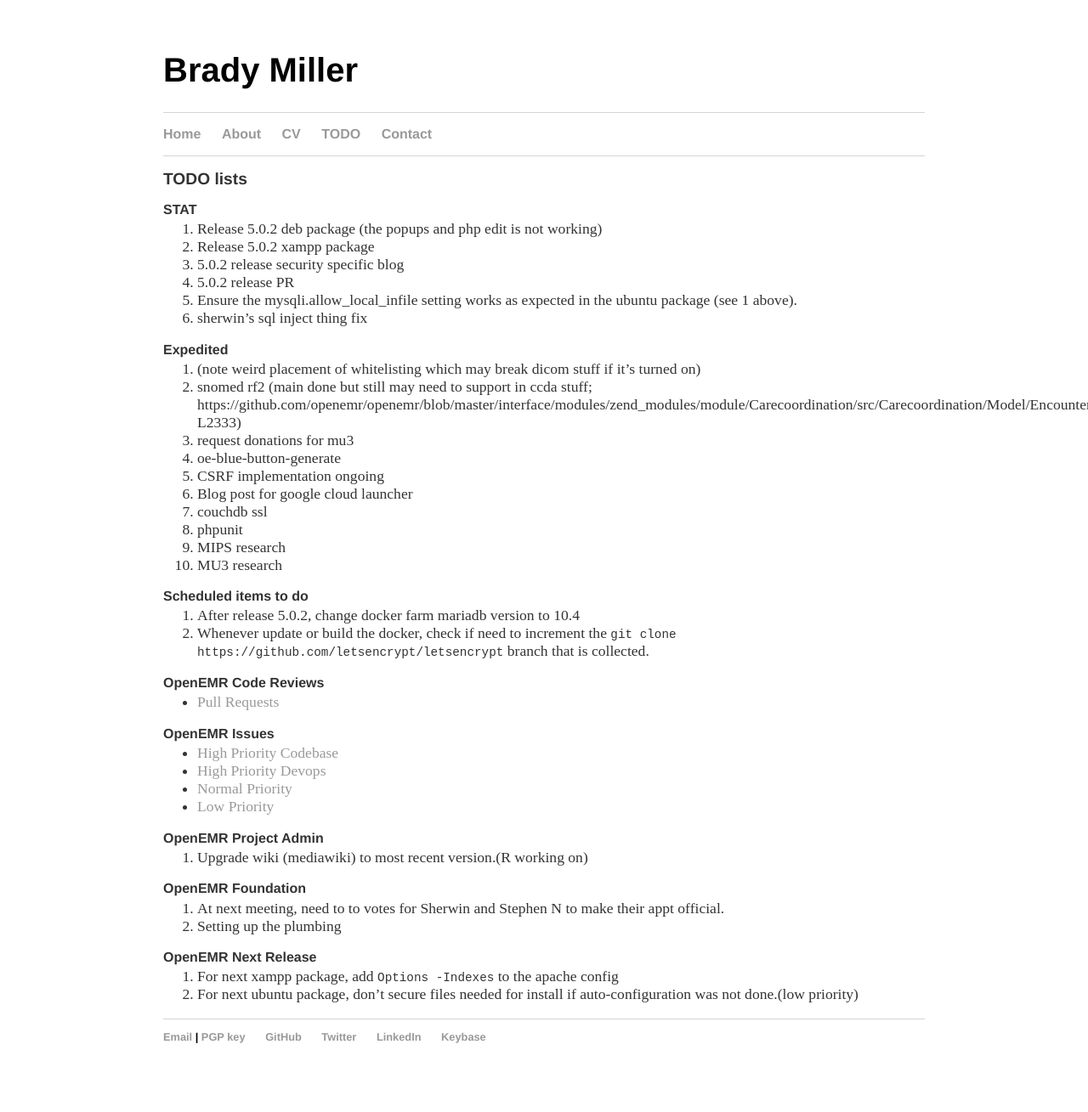
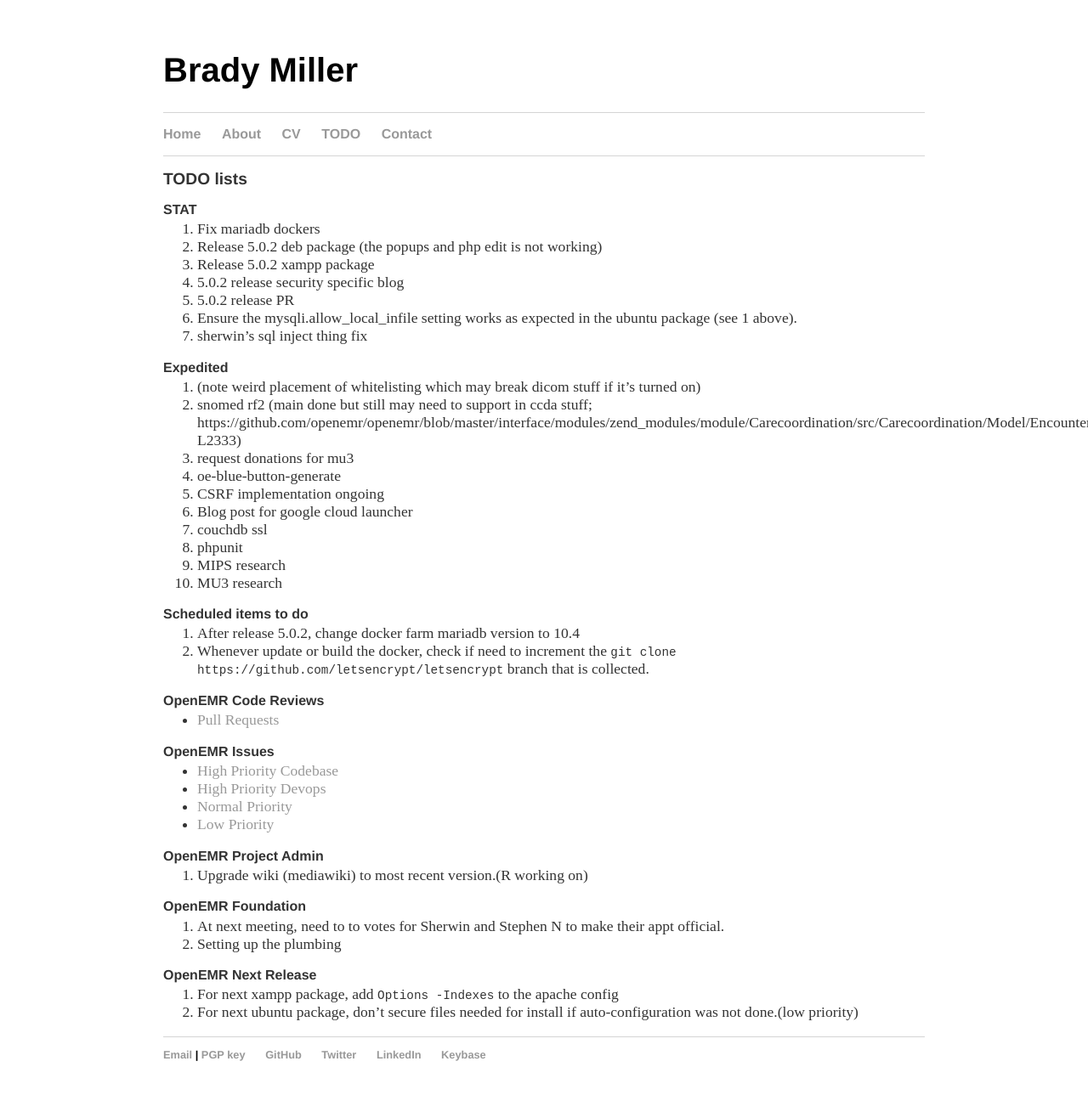
Before and after one commit to bradymiller/bradymiller.github.io, a Jekyll site: the page built from todo/index.md, in a window 1280 px wide. Shown: the whole page at 85% size. Built offline with Jekyll 4.4.1, drawn with Linux system fonts in a browser that asks for light colours; our own code applies the rules of GitHub Pages for plain Markdown files; before the commit the page ends 1288 px from its top, so only the background shows below that.

Commit message:
Update index.md

```diff
--- a/todo/index.md
+++ b/todo/index.md
@@ -4,6 +4,7 @@
 ## TODO lists
 
 ### STAT
+1. Fix mariadb dockers
 1. Release 5.0.2 deb package (the popups and php edit is not working)
 1. Release 5.0.2 xampp package
 1. 5.0.2 release security specific blog
```
